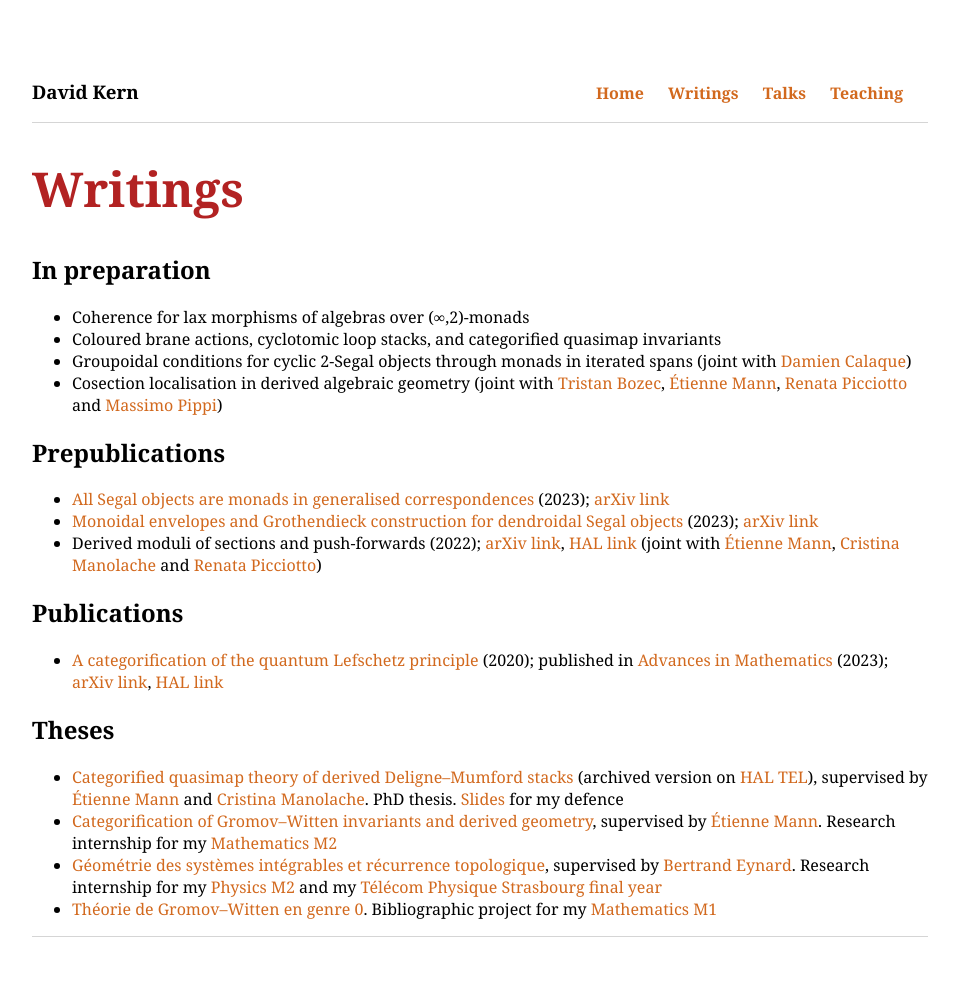
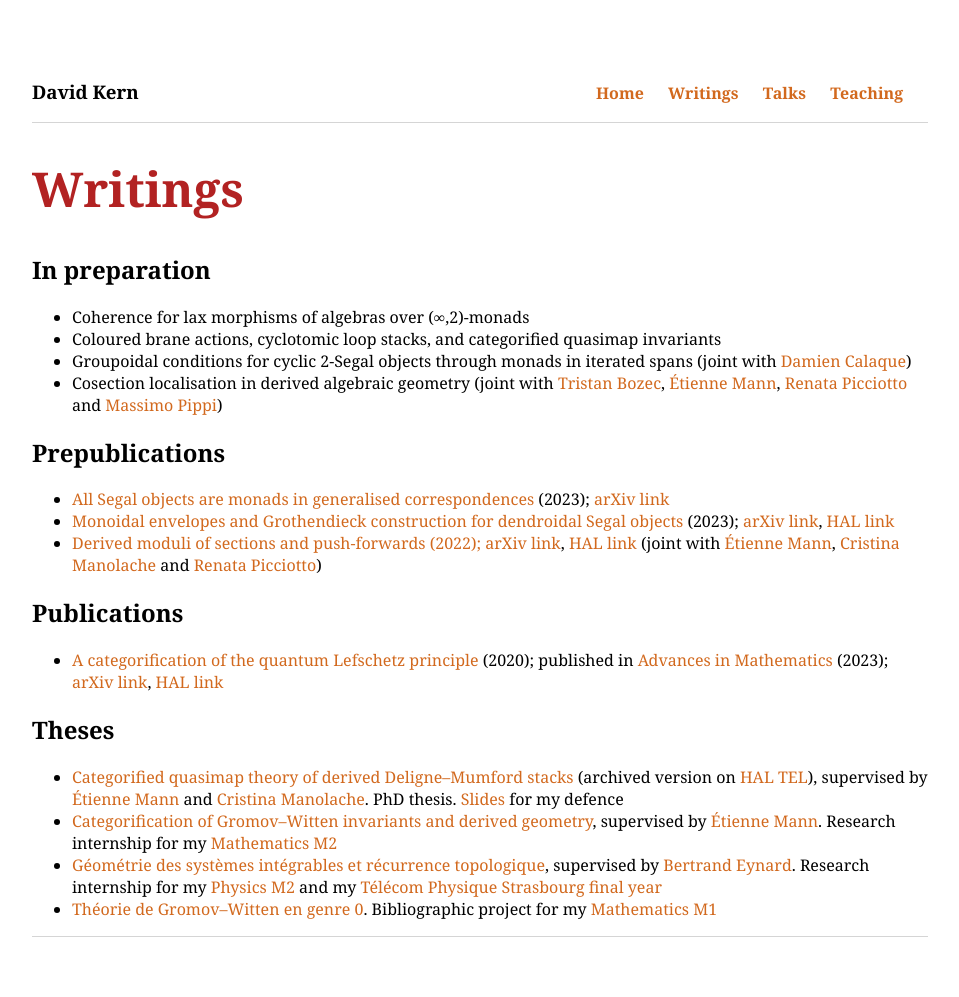
Before and after one commit to dskern/dskern.github.io, a Jekyll site: the page built from writings.html, in a window 1280 px wide. Shown: the whole page, without its empty margins (160-1119 px from the left). Built offline with Jekyll 4.4.1, drawn with Linux system fonts in a browser that asks for light colours.

Commit message:
Update writings.html

```diff
--- a/writings.html
+++ b/writings.html
@@ -17,7 +17,7 @@ layout: default
 <ul>
   <li><a href="Writings/MonadSpan.pdf">All Segal objects are monads in generalised correspondences</a> (2023); <a href="https://arxiv.org/abs/2401.04704">arXiv link</a></li>
   <li><a href="Writings/Envelop_Segal.pdf">Monoidal envelopes and Grothendieck construction for dendroidal
-    Segal objects</a> (2023); <a href="https://arxiv.org/abs/2301.10751">arXiv link</a></li>
+    Segal objects</a> (2023); <a href="https://arxiv.org/abs/2301.10751">arXiv link</a>, <a href="https://hal.archives-ouvertes.fr/hal-04054221">HAL link</a</li>
   <li>Derived moduli of sections and push-forwards (2022); <a href="https://arxiv.org/abs/2210.11386">arXiv link</a>, <a href="https://hal.archives-ouvertes.fr/hal-03823412">HAL link</a> (joint with <a href="https://math.univ-angers.fr/~mann/">Étienne Mann</a>, <a href="https://www.sheffield.ac.uk/maths/people/academic/cristina-manolache">Cristina Manolache</a> and <a href="https://sites.google.com/view/renatapicciotto/">Renata Picciotto</a>)</li>
 </ul>
 
```
